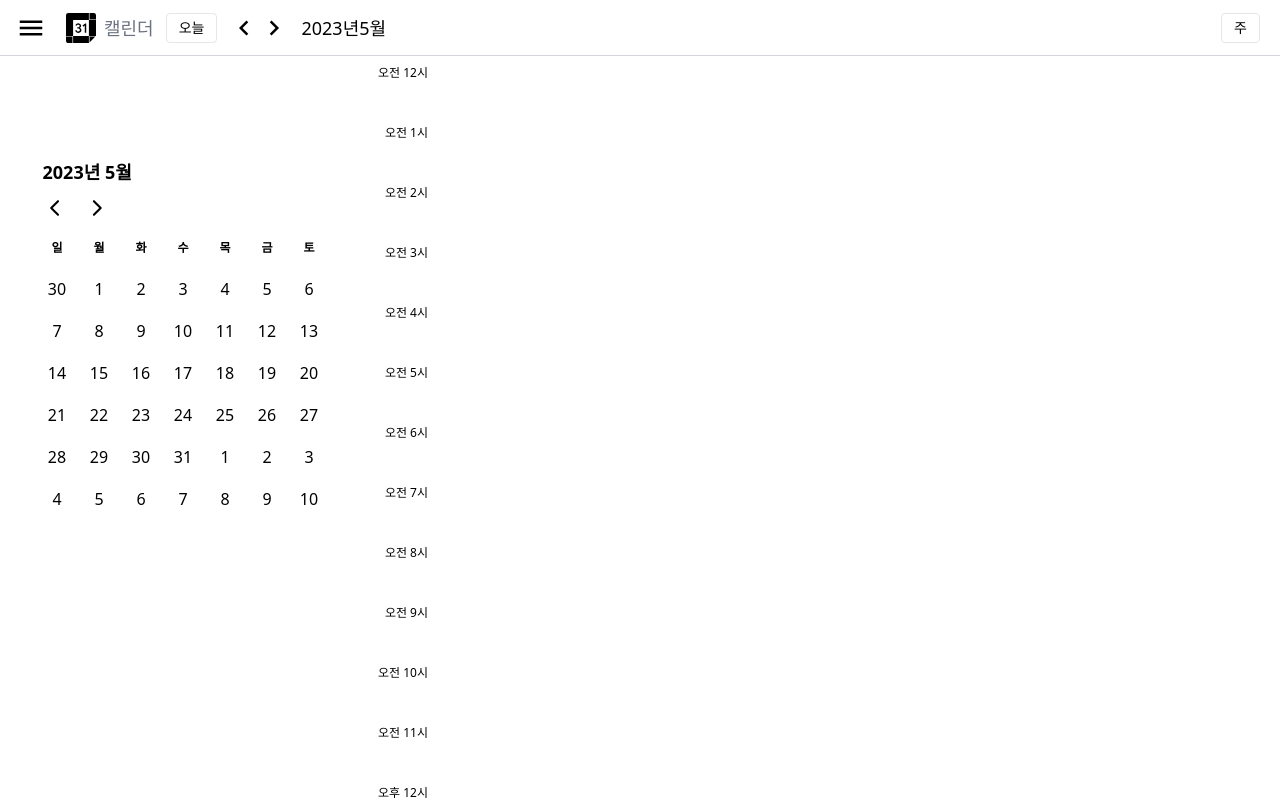
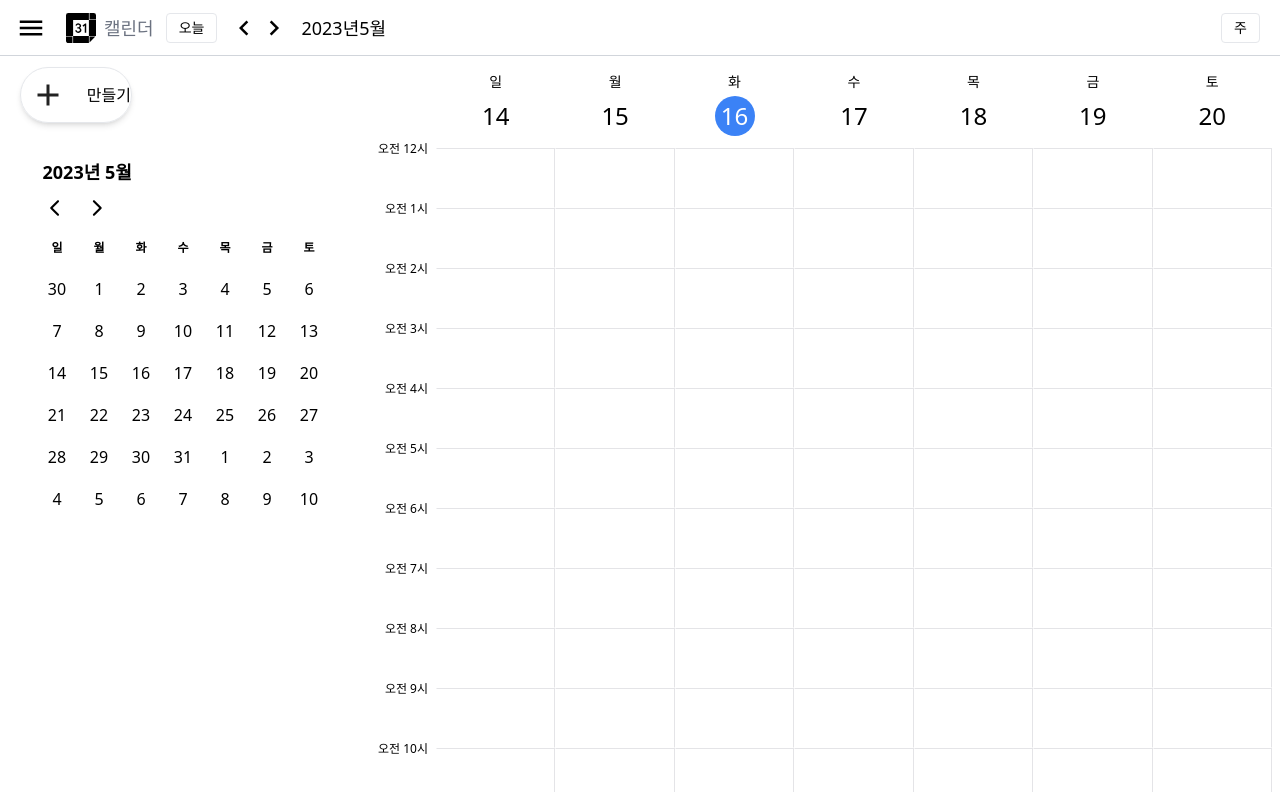
Before and after one commit to liahoney/googleCalendarforR, a React (Create React App) app: page / in a window 1280 px wide. Built offline with nearby package versions, Linux system fonts and the light colour scheme.

Commit message:
modify datepicker & reducer

```diff
--- a/package.json
+++ b/package.json
@@ -19,6 +19,7 @@
     "react-router-dom": "^6.11.1",
     "react-scripts": "5.0.1",
     "redux": "^4.2.1",
+    "styled-components": "*",
     "typescript": "^4.9.5",
     "web-vitals": "^2.1.4"
   },
@@ -53,6 +54,7 @@
     "eslint-plugin": "^1.0.1",
     "eslint-plugin-import": "^2.27.5",
     "postcss": "^8.4.23",
+    "prettier": "^2.8.8",
     "tailwindcss": "^3.3.2"
   }
 }
--- a/src/App.tsx
+++ b/src/App.tsx
@@ -1,14 +1,16 @@
-import React from 'react';
-import logo from './logo.svg';
+
 import './App.css';
 import { BrowserRouter, Route, Routes } from 'react-router-dom';
 import Calendar from './pages/Calendar';
+import MonthCalendar from './pages/MonthCalendar';
+import { Day } from 'react-day-picker';
 
 function App() {
   return (
     <BrowserRouter>
       <Routes>
         <Route path="/" element={<Calendar />} />
+        <Route path="/month" element={<MonthCalendar />} />
       </Routes>
     </BrowserRouter>
   );
--- /dev/null
+++ b/src/components/AddScheduleButton.tsx
@@ -0,0 +1,54 @@
+import { Dispatch, SetStateAction } from "react"
+
+export default function AddScheduleButton({
+    isLeftCalendar,
+    isOpen,
+    setIsOpen }: {
+        isLeftCalendar: boolean
+        isOpen: boolean
+        setIsOpen: Dispatch<SetStateAction<boolean>>
+    }) {
+    return (
+        <div
+            className={`fixed z-50 top-[60px] left-0 bg-white h-[70px] flex items-center
+             ${isLeftCalendar ? 'w-[320px] justify-start pl-5' : 'w-[70px] justify-center'}`}
+        >
+            {/* <button
+                className={`border shadow-md bd-white w-14 h-14 rounded-full hover:shadow-xl
+                ${isLeftCalendar && 'hidden'}`}
+                onClick={() => setIsOpen(!isOpen)}
+            >
+                <svg
+                    className="m-auto"
+                    xmlns="http://www.w3.org/2000/svg"
+                    height="36px"
+                    viewBox="0 0 24 24"
+                    width="36px"
+                    fill="#222222"
+                >
+                    <path d="M0 0h24v24H0V0z" fill="none" />
+                    <path d="M19 13h-6v6h-2v-6H5v-2h6V5h2v6h6v2z" />
+                </svg>
+            </button> */}
+            <button
+                className={`border shadow-md bd-white flex items-center w-28 h-14 rounded-full hover:shadow-xl
+                ${isLeftCalendar}`}
+                onClick={() => setIsOpen(!isOpen)}
+            >
+                <svg
+                    className="m-auto"
+                    xmlns="http://www.w3.org/2000/svg"
+                    height="36px"
+                    viewBox="0 0 24 24"
+                    width="36px"
+                    fill="#222222"
+                >
+                    <path d="M0 0h24v24H0V0z" fill="none" />
+                    <path d="M19 13h-6v6h-2v-6H5v-2h6V5h2v6h6v2z" />
+                </svg>
+                <span className="ml-3">만들기</span>
+            </button>
+        </div>
+    )
+
+}
--- a/src/components/AddScheduleModal.tsx
+++ b/src/components/AddScheduleModal.tsx
@@ -72,6 +72,7 @@ export default function AddScheduleModal({
             },
         }
         dispatch(addSchedule(schedule))
+        console.log('you added schedule')
     }
 
     useEffect(() => {
--- a/src/components/DatePicker.tsx
+++ b/src/components/DatePicker.tsx
@@ -1,8 +1,9 @@
 import { format } from "date-fns";
-import { ClassNames, DateFormatter, DayPicker, ModifiersClassNames, SelectSingleEventHandler } from "react-day-picker"
+import { ClassNames, DateFormatter, DayPicker, ModifiersClassNames, MonthChangeEventHandler, SelectSingleEventHandler } from "react-day-picker"
 import styles from 'react-day-picker/dist/style.css';
 import { useDispatch, useSelector } from "react-redux"
-import { currentCalendar, setDay, setMonth } from "../store/modules/calendar";
+import { currentCalendar, nextMonth, setDay, setMonth } from "../store/modules/calendar";
+import { schedules, setCurrentSchedule } from "../store/modules/shedule"
 import { ko } from "date-fns/locale";
 const modifiersClassNames: ModifiersClassNames = {
     today: 'today',
@@ -19,6 +20,8 @@ const classNames: ClassNames = {
     cell: 'cell',
 }
 
+
+
 const formatCaption: DateFormatter = (month, options) => (format(month, 'yyyy년 M월', { locale: options?.locale }));
 
 export default function DatePicker({
@@ -29,7 +32,14 @@ export default function DatePicker({
     }) {
     const dispatch = useDispatch()
     const { day, days, year, month } = useSelector(currentCalendar)
+    const { date, scheduleData } = useSelector(schedules)
     const selectedDay = new Date(day)
+
+    const handleMonthChange: MonthChangeEventHandler = (date: Date) => {
+        const monthIndex = date.getMonth();
+        dispatch(setMonth(monthIndex.toString()));
+    };
+
     return (
         <div>
             <DayPicker
@@ -41,13 +51,10 @@ export default function DatePicker({
                 mode="single"
                 formatters={{ formatCaption }}
                 month={new Date(`${year}-${month}`)}
-                // onMonthChange={(e: unknown) => dispatch(setMonth((e as Date).toString()))}
+                onMonthChange={handleMonthChange}
                 onSelect={(e: unknown) => {
                     dispatch(setDay((e as SelectSingleEventHandler).toString()));
-                    // dispatch(setCurrentSchedule({
-                    //     ...currentSchedule,
-                    //     date: format((e as Date), 'yyyy-MM-dd')
-                    // }))
+                    dispatch(setCurrentSchedule({ date: selectedDay.toString(), data: scheduleData }));
                 }}
                 selected={selectedDay}
             />
--- a/src/components/ScheduleCalendar.tsx
+++ b/src/components/ScheduleCalendar.tsx
@@ -61,21 +61,21 @@ export default function ScheduleCalendar({
         <>
             <div className="overflow-auto w-full flex flex-col mb-2" id="schedule">
                 <div className="flex flex-col flex-1">
-                    <div className="sticky top-0 flex bg-pink z-20">
-                        <div className="min-w-[70px] w-[70px] bg-yellow" />
+                    <div className="sticky top-0 flex bg-white z-20">
+                        <div className="min-w-[70px] w-[70px] bg-white" />
                         {days.map((day, index) => (
-                            <div className="flex-1 min-w-[81px] flex flex-col  bg-white z-20 pt-4" key={index}>
+                            <div className="flex-1 min-w-[81px] flex flex-col  bg-white z-20 pt-4" key={day.date}>
                                 <div className="text-center font-light text-sm">{dayOfWeek[index]}</div>
                                 <div className="text-center font-light text-2xl p-1">
-                                    <div className={`w-10 h-10 rounded-full m-auto flex justify-center items-center
-                                ${day.isToday && 'bg-blue-500 text-skyblue'}`}>
+                                    <div
+                                        className={`w-10 h-10 rounded-full m-auto flex justify-center items-center
+                        ${day.isToday && 'bg-blue-500 text-white'}`}
+                                    >
                                         {day.date}
                                     </div>
                                 </div>
-
-                            </div>))}
                             </div>
-                </div>
+                        ))}
                     </div>
                     <div className="flex flex-1">
                         <div className="bg-white sticky left-0 top-0 w-20 min-w-[70px] w-[70px] bg-white z-10">
@@ -84,11 +84,62 @@ export default function ScheduleCalendar({
                                     {hour.text}시
                                 </div>
                             ))}
-
                         </div>
-
+                        <div className="flex flex-1 pt-2">
+                            {days.map(day => (
+                                <div
+                                    className="flex-1 min-w-[81px] flex flex-col relative"
+                                    key={`scheduleline${day.day}`}
+                                >
+                                    {hours24.map((hour, index) => (
+                                        <div
+                                            key={`schedule${hour.text}`}
+                                            className="border border-solid border-transparent border-r-zinc-200 border-t-zinc-200 h-[60px]"
+                                            onClick={() => modalHandle(day.day, index * 4)}
+                                        />
+                                    ))}
+                                    {scheduleData[day.day] && (
+                                        <>
+                                            {scheduleData[day.day].map((s, idx) => {
+                                                const t = s.start.hour * 60 + s.start.minute
+                                                const top = `${t}px`
+                                                let h = (s.end.hour - s.start.hour) * 60 - s.start.minute + s.end.minute
+                                                if (h < 20) h = 20
+                                                const height = `${h}px`
+                                                return (
+                                                    <div
+                                                        key={idx}
+                                                        className="scheduleBox absolute left-0 rounded w-5/6 p-[2px] text-[12px] font-light text-white overflow-y-auto"
+                                                        style={{ top: top, height: height, background: s.color }}
+                                                        data-schedule={{ date: day.day, index: idx }}
+                                                        onClick={e => {
+                                                            scheduleHandle(
+                                                                { top: e.clientY, left: e.clientX },
+                                                                { date: day.day, index: idx }
+                                                            )
+                                                        }}
+                                                    >
+                                                        {s.title}
                                                     </div>
-
+                                                )
+                                            })}
+                                        </>
+                                    )}
+                                </div>
+                            ))}
+                        </div>
+                    </div>
+                </div>
+            </div>
+            {isDeleteOpen && (
+                <div
+                    className="fixed text-[12px] px-6 py-2 shadow rounded z-10 bg-white cursor-pointer"
+                    style={{ top: `${deleteBox.top}px`, left: `${deleteBox.left}px` }}
+                    onClick={deleteHandle}
+                >
+                    삭제
+                </div>
+            )}
         </>
     )
 }
--- a/src/pages/Calendar.tsx
+++ b/src/pages/Calendar.tsx
@@ -6,12 +6,14 @@ import LeftCalendar from "../components/LeftCalendar";
 import ScheduleCalendar from "../components/ScheduleCalendar";
 import { format } from "date-fns";
 import getThisWeek from "../util/getThisWeek";
+import AddScheduleButton from "../components/AddScheduleButton";
+import AddScheduleModal from "../components/AddScheduleModal";
 
 
 export default function Calendar() {
     const { year, month, days } = useSelector(currentCalendar)
     const [isLeftCalendar, setIsLeftCalendar] = useState<boolean>(true)
-    const [isOpenModal, setIsOpenModal] = useState<boolean>(false)
+    const [isOpen, setIsOpen] = useState<boolean>(false)
     const [isDeleteOpen, setIsDeleteOpen] = useState<boolean>(false)
     const [modalDate, setModalDate] = useState<string>(format(new Date(), 'yyyy-MM-dd'))
     const [timeIndex, setTimeIndex] = useState<number>(0)
@@ -20,9 +22,9 @@ export default function Calendar() {
         <>
             <Header year={year} month={month} isLeftCalendar={isLeftCalendar} setIsLeftCalendar={setIsLeftCalendar} />
             <main className="flex h-[calc(100%_-_3.5rem)] flex-1">
-                {/* <AddScheduleButton /> */}
+                <AddScheduleButton isLeftCalendar={true} isOpen={isOpen} setIsOpen={setIsOpen} />
                 <div className={`p-5 flex flex-col mt-[65px] ${isLeftCalendar ? 'block' : 'hidden'}`}>
-                    {/* <LeftCalendarTitle/> */}
+
                     <LeftCalendar isOpen={true} isModal={false} />
                 </div>
                 <div className="flex flex-col h-full overflow-x-scroll flex-1 pr-2">
@@ -30,12 +32,16 @@ export default function Calendar() {
                         days={getThisWeek(days)}
                         setModalDate={setModalDate}
                         setTimeIndex={setTimeIndex}
-                        setIsOpenModal={setIsOpenModal}
+                        setIsOpenModal={setIsOpen}
                         isDeleteOpen={isDeleteOpen}
                         setIsDeleteOpen={setIsDeleteOpen} />
 
                 </div>
-                {/* <AddScheduleModal/> */}
+                <AddScheduleModal
+                    defaultDate={modalDate}
+                    timeIndex={timeIndex}
+                    isOpen={isOpen}
+                    setIsOpen={setIsOpen} />
 
             </main>
         </>
```
Also changed, not shown: src/components/LeftCalendar.tsx (+11 -2 lines), src/pages/MonthCalendar.tsx (added, +19 -0 lines), src/store/modules/calendar.ts (+6 -4 lines), src/store/modules/shedule.ts (+5 -2 lines), .eslintrc.js, 1 other file (tests, documents, lock files or other folders). Lines whose indentation alone changed are shown as unchanged.
